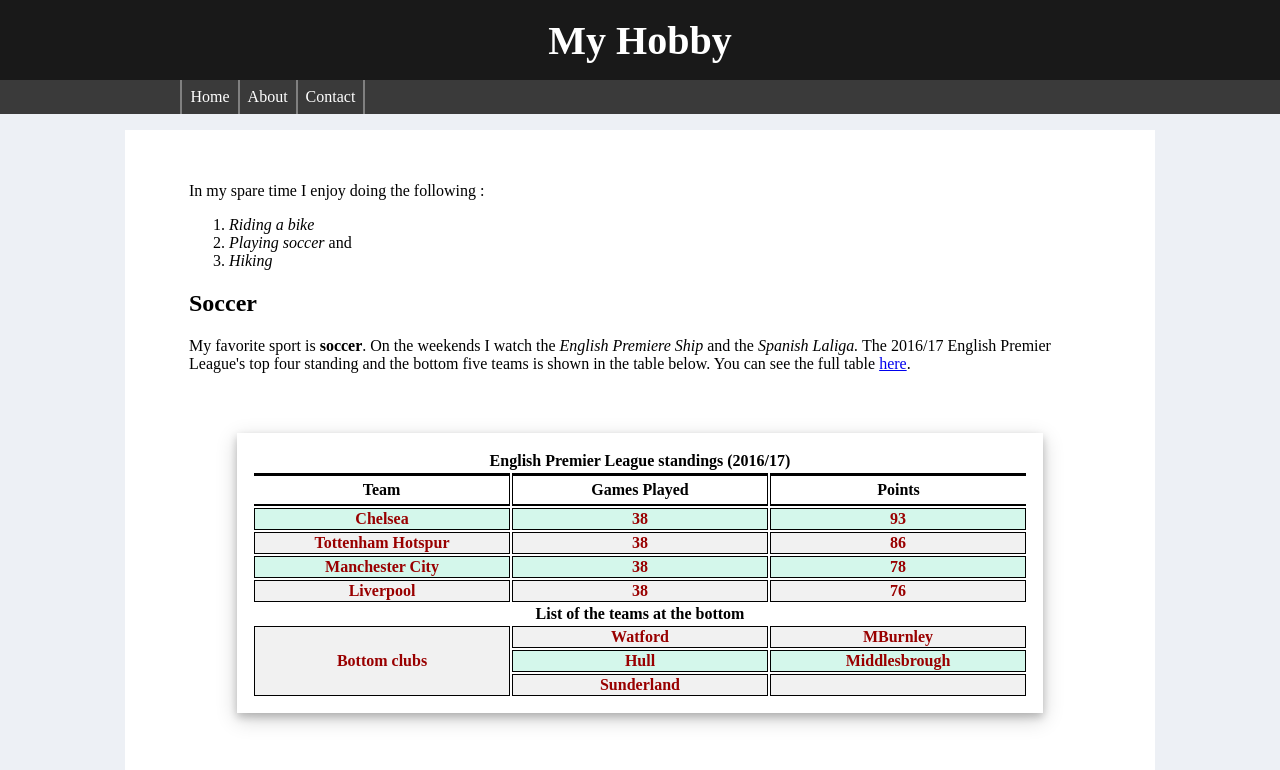
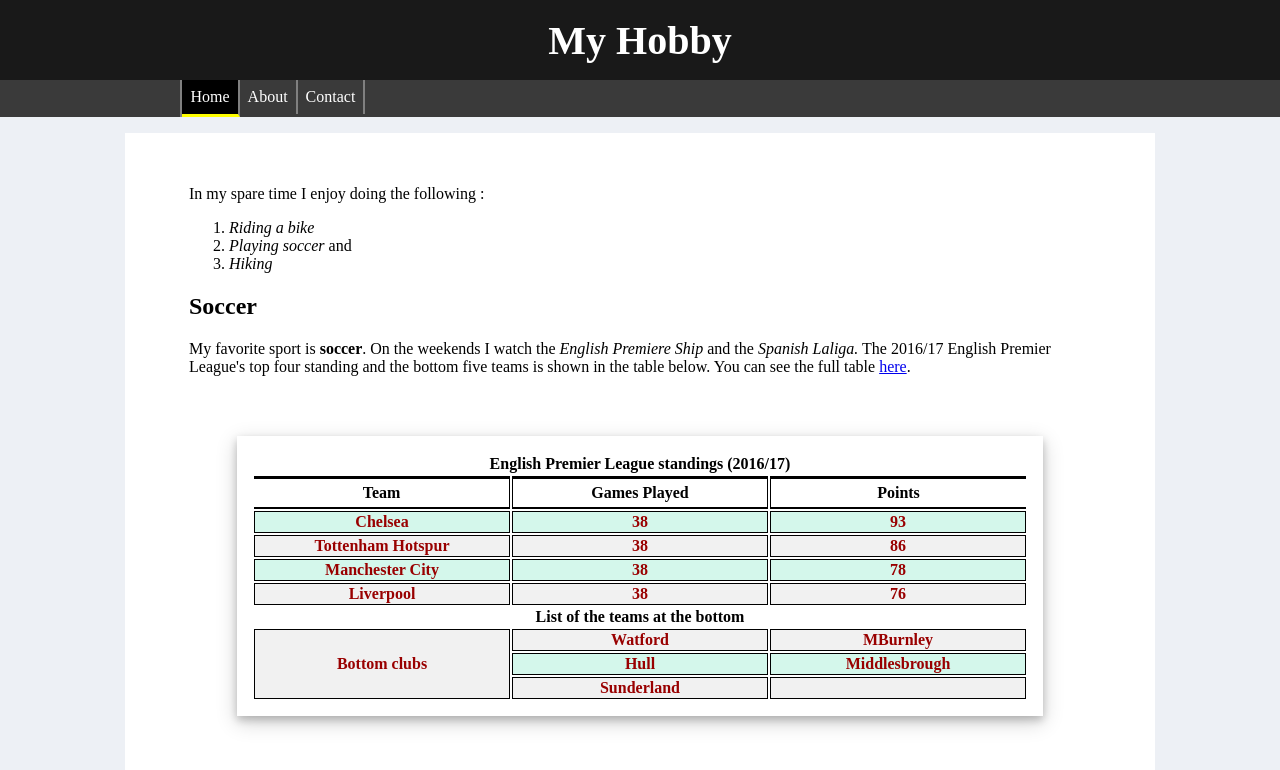
Before and after one commit to FilmonFeMe/FilmonFeMe.github.io, a plain HTML site: page index.html in a window 1280 px wide. In both pictures the pointer is over the link "Home". Shown: the top 770 px of the page. Drawn offline with Linux system fonts and the light colour scheme.

Commit message:
Add a hover effect to nav bars

```diff
--- a/styles.css
+++ b/styles.css
@@ -41,6 +41,11 @@ border-left:2px solid gray;
 }
 .nav> ul li {
 float: left;
+}
+.nav> ul li a:hover {
+color: white;
+background-color:black;
+border-bottom: 3px solid yellow;
 }
 #main-content{
 display:flex;
```
